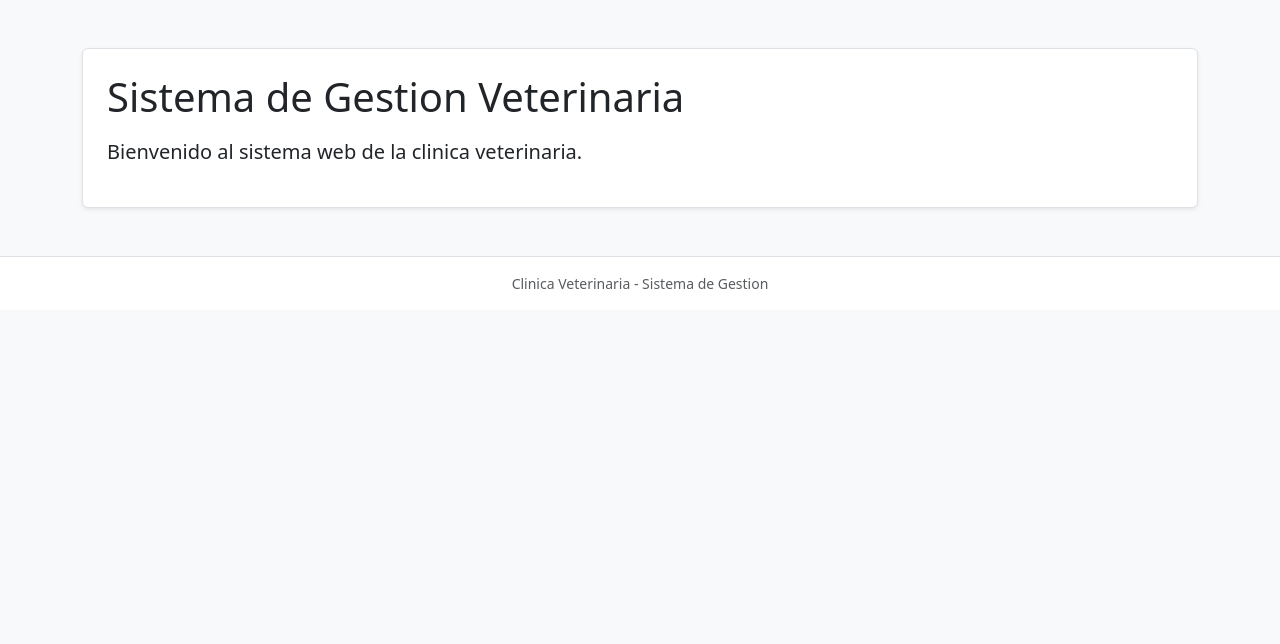
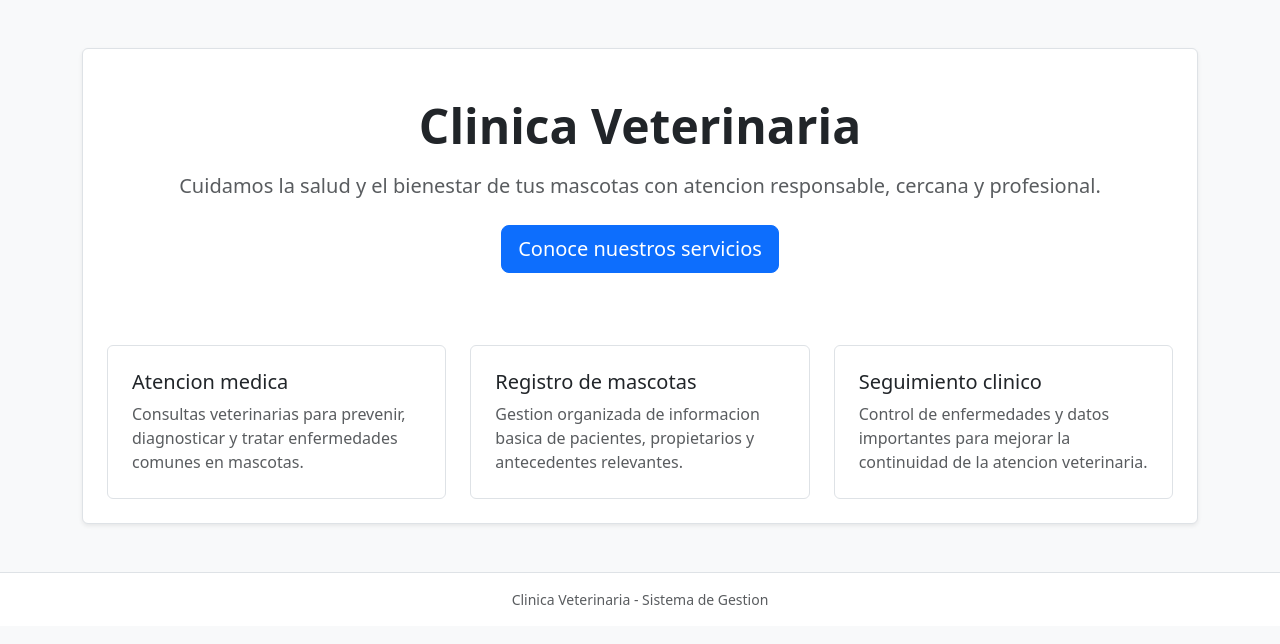
Before and after one commit to edsonvenegas5865-lgtm/veterinariaaa, a Django app: template principal/templates/principal/inicio.html in a window 1280 px wide. Shown: the top 644 px of the page. Run offline with Django 5.2, Linux system fonts and the light colour scheme; the template is opened without the code that fills it, so the values that code supplies are empty; parts of the project's set-up code (start-up, migrations or seed data) failed here and were passed over.

Commit message:
Crear pagina de inicio

```diff
--- a/principal/templates/principal/inicio.html
+++ b/principal/templates/principal/inicio.html
@@ -3,6 +3,42 @@
 {% block title %}Inicio - Clinica Veterinaria{% endblock %}
 
 {% block content %}
-<h1 class="mb-3">Sistema de Gestion Veterinaria</h1>
-<p class="lead">Bienvenido al sistema web de la clinica veterinaria.</p>
+<section class="text-center py-4">
+    <h1 class="display-5 fw-semibold mb-3">Clinica Veterinaria</h1>
+    <p class="lead text-muted mb-4">
+        Cuidamos la salud y el bienestar de tus mascotas con atencion responsable,
+        cercana y profesional.
+    </p>
+    <a href="#" class="btn btn-primary btn-lg">Conoce nuestros servicios</a>
+</section>
+
+<section class="row g-4 mt-4">
+    <div class="col-md-4">
+        <div class="h-100 border rounded p-4">
+            <h2 class="h5">Atencion medica</h2>
+            <p class="mb-0 text-muted">
+                Consultas veterinarias para prevenir, diagnosticar y tratar enfermedades
+                comunes en mascotas.
+            </p>
+        </div>
+    </div>
+    <div class="col-md-4">
+        <div class="h-100 border rounded p-4">
+            <h2 class="h5">Registro de mascotas</h2>
+            <p class="mb-0 text-muted">
+                Gestion organizada de informacion basica de pacientes, propietarios y
+                antecedentes relevantes.
+            </p>
+        </div>
+    </div>
+    <div class="col-md-4">
+        <div class="h-100 border rounded p-4">
+            <h2 class="h5">Seguimiento clinico</h2>
+            <p class="mb-0 text-muted">
+                Control de enfermedades y datos importantes para mejorar la continuidad
+                de la atencion veterinaria.
+            </p>
+        </div>
+    </div>
+</section>
 {% endblock %}
```
